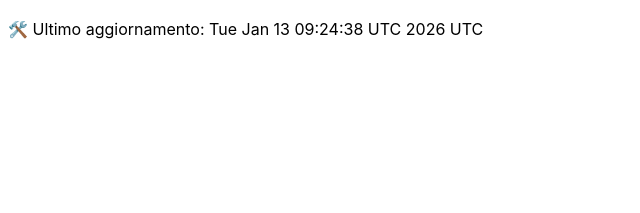
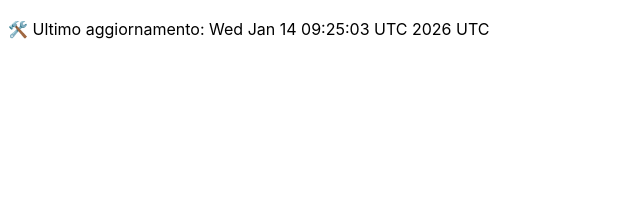
Before and after one commit to DanteTrb/DanteTrb.github.io, a Jekyll site: the page built from badges.md, in a window 1280 px wide. Shown: the top 213 px of the page, without its empty margins (0-640 px from the left). Built offline with Jekyll 4.4.1, drawn with Linux system fonts in a browser that asks for light colours; our own code applies the rules of GitHub Pages for plain Markdown files.

Commit message:
🛠️ Aggiornamento automatico badge

```diff
--- a/badges.md
+++ b/badges.md
@@ -1 +1 @@
-🛠️ Ultimo aggiornamento: Tue Jan 13 09:24:38 UTC 2026 UTC
+🛠️ Ultimo aggiornamento: Wed Jan 14 09:25:03 UTC 2026 UTC
```
